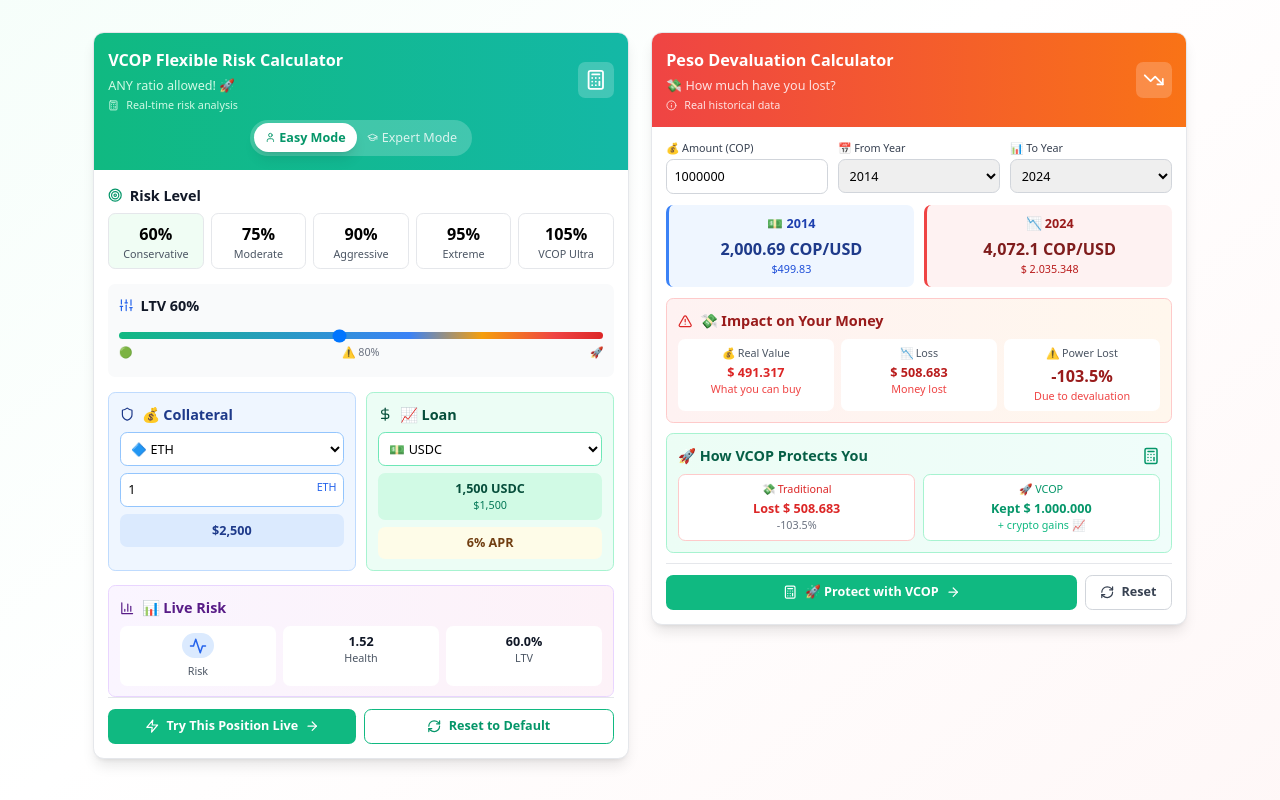
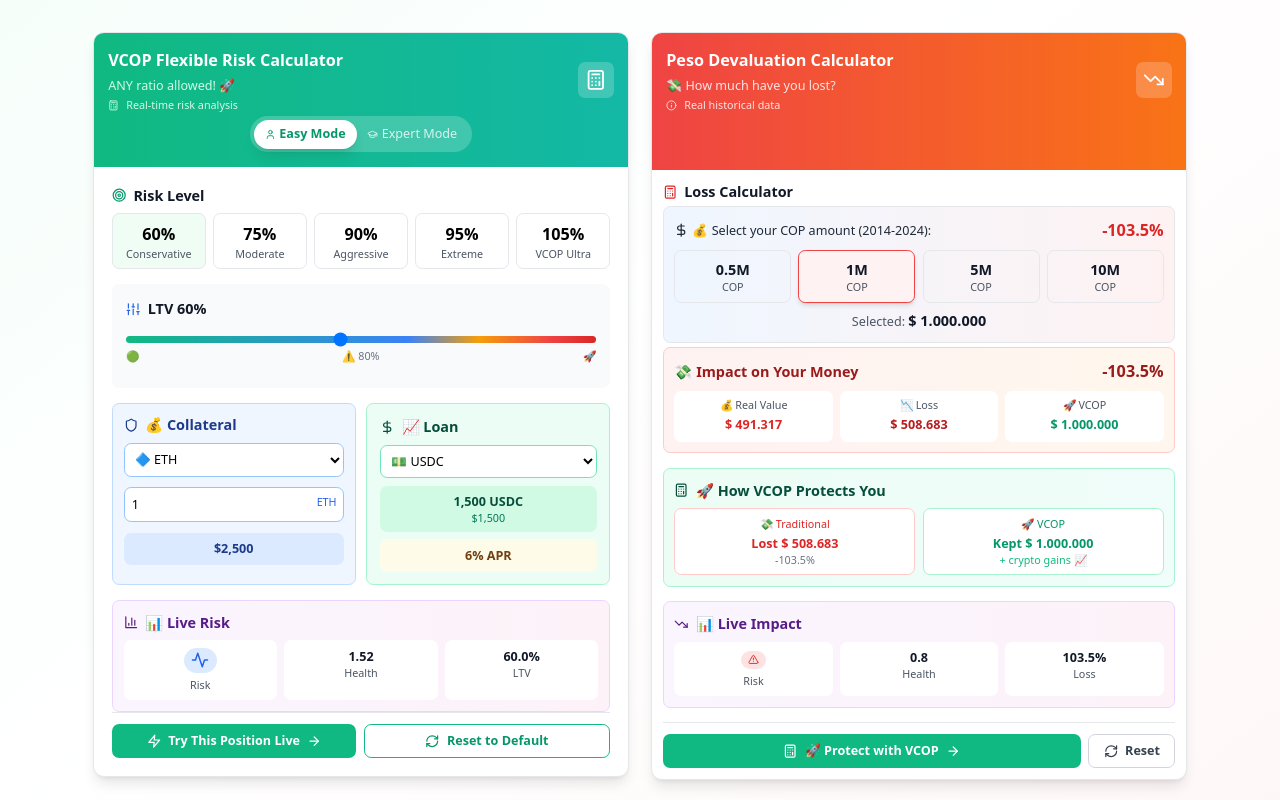
Before and after one commit to rofergon/Vcop_Protocol_LandingPage, a React (Vite) app: page / in a window 1280 px wide. Shown: the part 1200-2000 px from the top of the page. Built offline with nearby package versions, Linux system fonts and the light colour scheme.

Commit message:
Refactor DevaluationCalculator and App components to enhance layout and user experience. Standardize spacing, improve button interactions, and streamline year selection logic for better clarity. Update styles for consistency across components.

```diff
--- a/src/App.tsx
+++ b/src/App.tsx
@@ -286,13 +286,13 @@
                   lg:p-8 lg:max-w-lg">
                   <div className="absolute inset-0 bg-gradient-to-r from-emerald-500/10 to-yellow-500/10"></div>
                   <div className="relative">
-                    <div className="flex items-center justify-between mb-3 md:mb-4">
+                    <div className="flex items-center justify-between mb-2 md:mb-4">
                       <div className="text-xs md:text-sm text-emerald-300">Live Data</div>
                       <button
                         onClick={() => setIsPlaying(!isPlaying)}
                         className="text-emerald-300 hover:text-white transition-colors"
                       >
-                        {isPlaying ? <Pause className="w-3 h-3 md:w-4 md:h-4" /> : <Play className="w-3 h-3 md:w-4 md:h-4" />}
+                        {isPlaying ? <Pause className="w-3 h-3 md:w-4 md:h-4" /> : <Play className="w-2 h-3 md:w-4 md:h-4" />}
                       </button>
                     </div>
                     <div className={`font-bold mb-2 transition-colors duration-500 ${stats[currentStat].color}
--- a/src/components/DevaluationCalculator.tsx
+++ b/src/components/DevaluationCalculator.tsx
@@ -26,11 +26,12 @@
 
 export const DevaluationCalculator: React.FC<DevaluationCalculatorProps> = ({ className = "" }) => {
   const [initialAmount, setInitialAmount] = useState(1000000); // 1M COP
-  const [selectedYear, setSelectedYear] = useState(2014);
-  const [currentYear, setCurrentYear] = useState(2024);
   const [isAnimating, setIsAnimating] = useState(false);
   const [inputError, setInputError] = useState<string | null>(null);
 
+  // Fixed years for 2014-2024 comparison
+  const selectedYear = 2014;
+  const currentYear = 2024;
   const initialData = HISTORICAL_DATA.find(d => d.year === selectedYear);
   const currentData = HISTORICAL_DATA.find(d => d.year === currentYear);
 
@@ -51,7 +52,7 @@
     setIsAnimating(true);
     const timer = setTimeout(() => setIsAnimating(false), 500);
     return () => clearTimeout(timer);
-  }, [initialAmount, selectedYear, currentYear]);
+  }, [initialAmount]);
 
   // Input validation
   const handleAmountChange = (value: string) => {
@@ -68,16 +69,7 @@
     setInitialAmount(numValue);
   };
 
-  const handleYearChange = (year: number, type: 'initial' | 'current') => {
-    if (type === 'initial') {
-      setSelectedYear(year);
-      if (year > currentYear) {
-        setCurrentYear(year);
-      }
-    } else {
-      setCurrentYear(year);
-    }
-  };
+
 
   const formatCurrency = (amount: number, currency: 'COP' | 'USD' = 'COP') => {
     if (currency === 'USD') {
@@ -100,11 +92,11 @@
     <div className={`bg-white rounded-xl shadow-lg border border-gray-200 overflow-hidden ${className}`}>
       {/* Header */}
       <div className="bg-gradient-to-r from-red-500 to-orange-500 p-4 text-white">
-        <div className="flex items-center justify-between">
+        <div className="flex items-center justify-between mb-2">
           <div>
             <h3 className="text-lg font-bold mb-1">Peso Devaluation Calculator</h3>
-            <p className="text-red-100 mb-1 text-sm">💸 How much have you lost?</p>
-            <div className="flex items-center gap-2 text-xs text-red-100">
+            <p className="text-red-100 text-sm">💸 How much have you lost?</p>
+            <div className="flex items-center gap-2 text-xs text-red-100 mt-1">
               <Info className="w-3 h-3" />
               <span>Real historical data</span>
             </div>
@@ -113,109 +105,67 @@
             <TrendingDown className="w-6 h-6" />
           </div>
         </div>
+
+        {/* Additional padding to match RiskCalculator height */}
+        <div className="h-10"></div>
       </div>
 
-      <div className="p-4">
-        {/* Input Controls */}
-        <div className="grid grid-cols-1 md:grid-cols-3 gap-3 mb-3">
-          <div>
-            <label htmlFor="initial-amount" className="block text-xs font-medium text-gray-700 mb-1">
-              💰 Amount (COP)
-            </label>
-            <input
-              id="initial-amount"
-              type="number"
-              step="100000"
-              min="0"
-              value={initialAmount}
-              onChange={(e) => handleAmountChange(e.target.value)}
-              className={`w-full p-2 text-sm border rounded-lg focus:ring-2 focus:ring-red-500 focus:border-red-500 ${
-                inputError ? 'border-red-500 bg-red-50' : 'border-gray-300'
-              }`}
-              placeholder="1,000,000"
-            />
-            {inputError && (
-              <p className="text-red-600 text-xs mt-1">{inputError}</p>
-            )}
-          </div>
-
-          <div>
-            <label htmlFor="starting-year" className="block text-xs font-medium text-gray-700 mb-1">
-              📅 From Year
-            </label>
-            <select
-              id="starting-year"
-              value={selectedYear}
-              onChange={(e) => handleYearChange(Number(e.target.value), 'initial')}
-              className="w-full p-2 text-sm border border-gray-300 rounded-lg focus:ring-2 focus:ring-red-500 focus:border-red-500"
-            >
-              {HISTORICAL_DATA.map(data => (
-                <option key={data.year} value={data.year}>{data.year}</option>
+      <div className="p-3">
+                {/* Amount Selector */}
+        <div className="mb-1">
+          <h4 className="text-base font-semibold text-gray-900 mb-1 flex items-center gap-2">
+            <Calculator className="w-4 h-4 text-red-600" />
+            Loss Calculator
+          </h4>
+          <div className="bg-gradient-to-r from-blue-50 to-red-50 rounded-lg p-3 border border-gray-200">
+            <div className="flex items-center justify-between mb-2">
+              <span className="text-sm font-medium text-gray-800 flex items-center gap-1">
+                <DollarSign className="w-4 h-4" />
+                💰 Select your COP amount (2014-2024):
+              </span>
+              <span className="text-lg font-bold text-red-600">-{purchasingPowerLost.toFixed(1)}%</span>
+            </div>
+            <div className="grid grid-cols-4 gap-2">
+              {[500000, 1000000, 5000000, 10000000].map((amount) => (
+                <button
+                  key={amount}
+                  onClick={() => setInitialAmount(amount)}
+                  className={`p-2 rounded-lg border-2 transition-all duration-300 text-center ${
+                    initialAmount === amount
+                      ? 'border-red-500 bg-red-50 shadow-md'
+                      : 'border-gray-200 hover:border-red-300 hover:bg-red-50'
+                  }`}
+                >
+                  <div className="text-base font-bold text-gray-900">
+                    {(amount / 1000000).toFixed(amount < 1000000 ? 1 : 0)}M
+                  </div>
+                  <div className="text-xs text-gray-600">COP</div>
+                </button>
               ))}
-            </select>
-          </div>
-
-          <div>
-            <label htmlFor="compare-year" className="block text-xs font-medium text-gray-700 mb-1">
-              📊 To Year
-            </label>
-            <select
-              id="compare-year"
-              value={currentYear}
-              onChange={(e) => handleYearChange(Number(e.target.value), 'current')}
-              className="w-full p-2 text-sm border border-gray-300 rounded-lg focus:ring-2 focus:ring-red-500 focus:border-red-500"
-            >
-              {HISTORICAL_DATA.filter(d => d.year >= selectedYear).map(data => (
-                <option key={data.year} value={data.year}>{data.year}</option>
-              ))}
-            </select>
+            </div>
+            <div className="mt-2 text-center">
+              <span className="text-sm text-gray-600">Selected: </span>
+              <span className="font-bold text-gray-900">{formatCurrency(initialAmount)}</span>
+            </div>
           </div>
         </div>
 
         {/* Results Display */}
         <div className={`transition-all duration-500 ${isAnimating ? 'opacity-50 scale-95' : 'opacity-100 scale-100'}`}>
-          {/* Exchange Rate Comparison */}
-          <div className="grid grid-cols-1 md:grid-cols-2 gap-3 mb-3">
-            <div className="bg-blue-50 p-3 rounded-lg border-l-4 border-blue-500 text-center">
-              <div className="text-sm font-semibold text-blue-800 mb-1">
-                💵 {selectedYear}
-              </div>
-              <div className="text-lg font-bold text-blue-900">
-                {initialData?.rate.toLocaleString()} COP/USD
-              </div>
-              <div className="text-xs text-blue-700">
-                {formatCurrency(initialUSDValue, 'USD')}
+          {/* Impact Analysis */}
+          <div className="bg-gradient-to-r from-red-50 to-orange-50 p-3 rounded-lg border border-red-200 mb-4">
+            <div className="flex items-center justify-between mb-2">
+              <h4 className="text-base font-bold text-red-800">💸 Impact on Your Money</h4>
+              <div className="text-lg font-bold text-red-800">
+                -{purchasingPowerLost.toFixed(1)}%
               </div>
             </div>
 
-            <div className="bg-red-50 p-3 rounded-lg border-l-4 border-red-500 text-center">
-              <div className="text-sm font-semibold text-red-800 mb-1">
-                📉 {currentYear}
-              </div>
-              <div className="text-lg font-bold text-red-900">
-                {currentData?.rate.toLocaleString()} COP/USD
-              </div>
-              <div className="text-xs text-red-700">
-                {formatCurrency(currentCOPValue)}
-              </div>
-            </div>
-          </div>
-
-          {/* Impact Analysis */}
-          <div className="bg-gradient-to-r from-red-50 to-orange-50 p-3 rounded-lg border border-red-200 mb-3">
-            <div className="flex items-center mb-2">
-              <AlertTriangle className="w-4 h-4 text-red-600 mr-2" />
-              <h4 className="text-base font-bold text-red-800">💸 Impact on Your Money</h4>
-            </div>
-
-            <div className="grid grid-cols-1 md:grid-cols-3 gap-2">
+            <div className="grid grid-cols-3 gap-2">
               <div className="text-center bg-white p-2 rounded-lg">
                 <div className="text-xs text-gray-600 mb-1">💰 Real Value</div>
                 <div className="text-sm font-bold text-red-600">
                   {formatCurrency(realValue)}
-                </div>
-                <div className="text-xs text-red-500">
-                  What you can buy
                 </div>
               </div>
 
@@ -224,34 +174,25 @@
                 <div className="text-sm font-bold text-red-700">
                   {formatCurrency(Math.abs(realLoss))}
                 </div>
-                <div className="text-xs text-red-500">
-                  Money lost
-                </div>
               </div>
 
               <div className="text-center bg-white p-2 rounded-lg">
-                <div className="text-xs text-gray-600 mb-1">⚠️ Power Lost</div>
-                <div className="text-lg font-bold text-red-800">
-                  -{purchasingPowerLost.toFixed(1)}%
-                </div>
-                <div className="text-xs text-red-500">
-                  Due to devaluation
+                <div className="text-xs text-gray-600 mb-1">🚀 VCOP</div>
+                <div className="text-sm font-bold text-emerald-600">
+                  {formatCurrency(initialAmount)}
                 </div>
               </div>
             </div>
           </div>
 
           {/* VCOP Solution */}
-          <div className="bg-gradient-to-r from-emerald-50 to-teal-50 p-3 rounded-lg border border-emerald-200">
-            <div className="flex items-center justify-between mb-2">
-              <h4 className="text-base font-bold text-emerald-800">
-                🚀 How VCOP Protects You
-              </h4>
-              <Calculator className="w-5 h-5 text-emerald-600" />
-            </div>
-
-            <div className="grid grid-cols-1 md:grid-cols-2 gap-2">
-              <div className="bg-white p-2 rounded-lg border-2 border-red-200 text-center">
+          <div className="bg-gradient-to-r from-emerald-50 to-teal-50 p-3 rounded-lg border border-emerald-200 mb-4">
+            <h5 className="font-semibold text-emerald-900 mb-2 flex items-center gap-2">
+              <Calculator className="w-4 h-4" />
+              🚀 How VCOP Protects You
+            </h5>
+            <div className="grid grid-cols-2 gap-2">
+              <div className="text-center bg-white p-2 rounded-lg border-2 border-red-200">
                 <div className="text-xs text-red-600 mb-1 font-medium">💸 Traditional</div>
                 <div className="text-sm font-bold text-red-600">
                   Lost {formatCurrency(Math.abs(realLoss))}
@@ -261,7 +202,7 @@
                 </div>
               </div>
 
-              <div className="bg-white p-2 rounded-lg border-2 border-emerald-200 text-center">
+              <div className="text-center bg-white p-2 rounded-lg border-2 border-emerald-200">
                 <div className="text-xs text-emerald-600 mb-1 font-medium">🚀 VCOP</div>
                 <div className="text-sm font-bold text-emerald-600">
                   Kept {formatCurrency(initialAmount)}
@@ -272,14 +213,48 @@
               </div>
             </div>
           </div>
+
+          {/* Live Impact */}
+          <div className="bg-gradient-to-r from-purple-50 to-pink-50 rounded-lg p-3 border border-purple-200">
+            <h5 className="font-semibold text-purple-900 mb-2 flex items-center gap-2">
+              <TrendingDown className="w-4 h-4" />
+              📊 Live Impact
+            </h5>
+
+            <div className="grid grid-cols-3 gap-2">
+              <div className="text-center bg-white p-2 rounded-lg">
+                <div className={`inline-flex items-center px-2 py-1 rounded-full text-xs font-semibold ${
+                  purchasingPowerLost > 50
+                    ? 'bg-red-100 text-red-600'
+                    : purchasingPowerLost > 20
+                    ? 'bg-yellow-100 text-yellow-600'
+                    : 'bg-green-100 text-green-600'
+                }`}>
+                  {purchasingPowerLost > 50 ? <AlertTriangle className="w-3 h-3" /> : <Info className="w-3 h-3" />}
+                </div>
+                <div className="text-xs text-gray-600 mt-1">Risk</div>
+              </div>
+
+              <div className="text-center bg-white p-2 rounded-lg">
+                <div className="text-sm font-bold text-gray-900">
+                  {purchasingPowerLost > 50 ? '0.8' : purchasingPowerLost > 20 ? '1.2' : '1.8'}
+                </div>
+                <div className="text-xs text-gray-600">Health</div>
+              </div>
+
+              <div className="text-center bg-white p-2 rounded-lg">
+                <div className="text-sm font-bold text-gray-900">
+                  {purchasingPowerLost.toFixed(1)}%
+                </div>
+                <div className="text-xs text-gray-600">Loss</div>
+              </div>
+            </div>
+          </div>
         </div>
 
         {/* Action Buttons */}
-        <div className="flex flex-col sm:flex-row gap-2 pt-3 border-t border-gray-200 mt-3">
-          <button
-            className="flex-1 bg-emerald-500 hover:bg-emerald-600 text-white font-semibold py-2 px-4 text-sm rounded-lg transition-all flex items-center justify-center gap-2"
-            disabled={!!inputError}
-          >
+        <div className="flex flex-col sm:flex-row gap-2 pt-3 border-t border-gray-200 mt-4">
+          <button className="flex-1 bg-emerald-500 hover:bg-emerald-600 text-white font-semibold py-2 px-4 text-sm rounded-lg transition-all flex items-center justify-center gap-2">
             <Calculator className="w-4 h-4" />
             🚀 Protect with VCOP
             <ArrowRight className="w-4 h-4" />
@@ -288,8 +263,6 @@
           <button
             onClick={() => {
               setInitialAmount(1000000);
-              setSelectedYear(2014);
-              setCurrentYear(2024);
               setInputError(null);
             }}
             className="border-2 border-gray-300 text-gray-700 hover:bg-gray-50 font-semibold py-2 px-4 text-sm rounded-lg transition-all flex items-center justify-center gap-2"
--- a/src/components/InteractiveLoanDemo.tsx
+++ b/src/components/InteractiveLoanDemo.tsx
@@ -176,7 +176,7 @@
     <div className={`bg-white rounded-xl shadow-lg border border-gray-200 overflow-hidden ${className}`}>
       {/* Header */}
       <div className="bg-gradient-to-r from-emerald-500 to-teal-500 p-4 text-white">
-        <div className="flex items-center justify-between mb-2">
+        <div className="flex items-center justify-between mb-1">
           <div>
             <h3 className="text-lg font-bold mb-1">VCOP Flexible Risk Calculator</h3>
             <p className="text-emerald-100 text-sm">ANY ratio allowed! 🚀</p>
@@ -219,7 +219,7 @@
         </div>
       </div>
 
-      <div className="p-4">
+      <div className="p-5">
         {isEasyMode ? (
           /* EASY MODE INTERFACE */
           <div className="space-y-4">
@@ -248,7 +248,7 @@
             </div>
 
             {/* Visual LTV Slider */}
-            <div className="bg-gray-50 rounded-lg p-3">
+            <div className="bg-gray-50 rounded-lg p-4">
               <div className="flex items-center justify-between mb-2">
                 <h5 className="font-semibold text-gray-900 flex items-center gap-2">
                   <Sliders className="w-4 h-4 text-blue-600" />
@@ -257,7 +257,7 @@
               </div>
 
               {/* LTV Slider */}
-              <div className="relative mb-2">
+              <div className="relative mb-3">
                 <input
                   type="range"
                   min="10"
@@ -286,7 +286,7 @@
                   💰 Collateral
                 </h5>
 
-                <div className="space-y-2">
+                <div className="space-y-3">
                   <select
                     value={easyCollateralAsset}
                     onChange={(e) => setEasyCollateralAsset(e.target.value)}
@@ -320,7 +320,7 @@
               </div>
 
               {/* Loan Section */}
-              <div className="bg-emerald-50 rounded-lg p-3 border border-emerald-200">
+              <div className="bg-emerald-50 rounded-lg p-3.5 border border-emerald-200">
                 <h5 className="font-semibold text-emerald-900 mb-2 flex items-center gap-2">
                   <DollarSign className="w-4 h-4" />
                   📈 Loan
```
